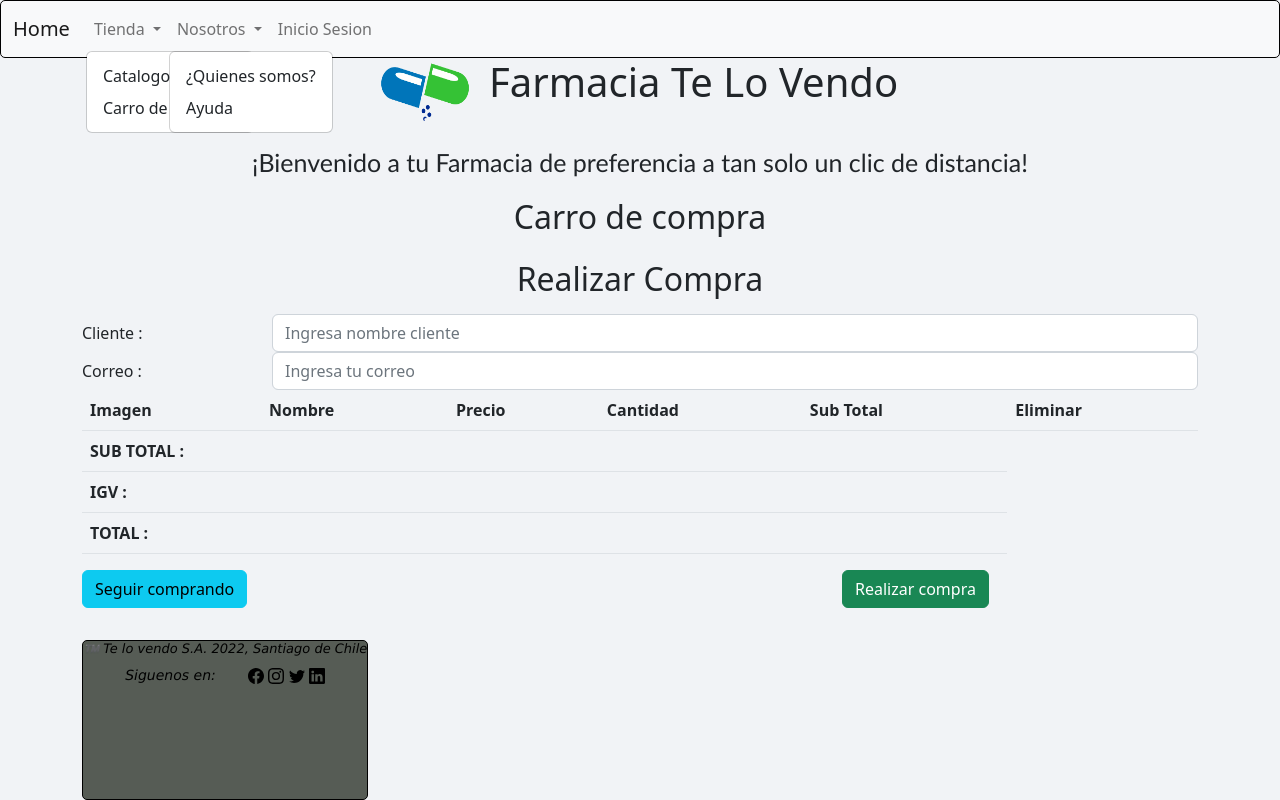
After one commit to Patricio90/tlv_final, a Django app: page /carro/ in a window 1280 px wide. The commit adds this page. Run offline with Django 4.2, Linux system fonts and the light colour scheme; lists and menus that the app fills with data are empty.

Commit message:
updates 3

```diff
--- a/appfarm/static/appfarm/estilos.css
+++ b/appfarm/static/appfarm/estilos.css
@@ -21,6 +21,7 @@ footer{
   border-width: 1px;
   position: absolute;
   bottom: 0;
+  margin-top: 0%;
 }
 .parrafo{
   font-family: Verdana, Geneva, Tahoma, sans-serif;
--- a/appfarm/templates/appfarm/base.html
+++ b/appfarm/templates/appfarm/base.html
@@ -29,7 +29,7 @@
                             <ul class="dropdown-menu show" aria-labelledby="navbarDropdownMenuLink"
                                 data-bs-popper="static">
                                 <li><a class="dropdown-item" href="{% url 'catalogo' %}">Catalogo</a></li>
-                                <li><a class="dropdown-item" href="#">Carro de compras</a></li>
+                                <li><a class="dropdown-item" href="{% url 'appfarm-carro' %}">Carro de compras</a></li>
                             </ul>
                         </li>
                         <li class="nav-item dropdown">
@@ -72,9 +72,6 @@
 
     <div class="container">
         <footer>
-            <p class="pie">&#x2695;&#xfe0f; Nuestro Equipo Farmacias Te Lo Vendo está conformado por especialistas en la
-                materia para brindarles el mejor soporte y experiencia
-                en nuestra plataforna on-line.</p>
             <h6> &#x2122;&#xfe0f; Te lo vendo S.A. 2022, Santiago de Chile</h6>
             <div class="redes-container d-flex justify-content-center">
                 <p class="sig">Siguenos en:</p>
@@ -101,12 +98,6 @@
                     </svg>
                 </ul>
             </div>
-            <center>
-                <p id="datos" class="pie"></p>
-            </center>
-            <center>
-                <p id="Fecha" class="pie"></p>
-            </center>
         </footer>
     </div>
     <script src="https://cdn.jsdelivr.net/npm/bootstrap@5.2.0-beta1/dist/js/bootstrap.bundle.min.js"></script>
--- /dev/null
+++ b/appfarm/templates/appfarm/carro.html
@@ -0,0 +1,86 @@
+{% extends "appfarm/base.html" %}
+{% load static%}
+{% block content %}
+<center>
+    <h2>Carro de compra</h2>
+</center>
+<div class="row ">
+    <div class="col-3">
+    </div>
+</div>
+</div>
+<main>
+    <div class="container w-60%">
+        <div class="row mt-3">
+            <div class="col">
+                <h2 class="d-flex justify-content-center mb-3">Realizar Compra</h2>
+                <form id="procesar-pago" action="#">
+                    <div class="form-group row">
+                        <label for="cliente" class="col-12 col-md-2 col-form-label h2">Cliente :</label>
+                        <div class="col-12 col-md-10">
+                            <input type="text" class="form-control" id="cliente" placeholder="Ingresa nombre cliente"
+                                required>
+                        </div>
+                    </div>
+                    <div class="form-group row">
+                        <label for="email" class="col-12 col-md-2 col-form-label h2">Correo :</label>
+                        <div class="col-12 col-md-10">
+                            <input type="email" class="form-control" id="correo" placeholder="Ingresa tu correo"
+                                required>
+                        </div>
+                    </div>
+                    <div id="carrito" class="table-responsive">
+                        <table class="table" id="lista-compra">
+                            <thead>
+                                <tr>
+                                    <th scope="col">Imagen</th>
+                                    <th scope="col">Nombre</th>
+                                    <th scope="col">Precio</th>
+                                    <th scope="col">Cantidad</th>
+                                    <th scope="col">Sub Total</th>
+                                    <th scope="col">Eliminar</th>
+                                </tr>
+                            </thead>
+                            <tbody>
+                            </tbody>
+                            <tr>
+                                <th colspan="4" scope="col" class="text-right">SUB TOTAL :</th>
+                                <th scope="col">
+                                    <p id="subtotal"></p>
+                                </th>
+                                <!-- <th scope="col"></th> -->
+                            </tr>
+                            <tr>
+                                <th colspan="4" scope="col" class="text-right">IGV :</th>
+                                <th scope="col">
+                                    <p id="igv"></p>
+                                </th>
+                                <!-- <th scope="col"></th> -->
+                            </tr>
+                            <tr>
+                                <th colspan="4" scope="col" class="text-right">TOTAL :</th>
+                                <th scope="col">
+                                    <p id="total"></p>
+                                </th>
+                                <!-- <th scope="col"></th> -->
+                            </tr>
+                        </table>
+                    </div>
+                    <div class="row justify-content-center" id="loaders">
+                        <!-- <img id="cargando" src="img/cargando.gif" width="220"> -->
+                    </div>
+                    <div class="row justify-content-between">
+                        <div class="col-md-4 mb-2">
+                            <a href="" class="btn btn-info btn-block">Seguir comprando</a>
+                        </div>
+                        <div class="col-xs-12 col-md-4">
+                            <a href="" class="btn btn-success btn-block" id="procesar-compra">Realizar compra</a>
+                        </div>
+                    </div>
+                </form>
+            </div>
+        </div>
+    </div>
+</main>
+</div><br>
+{% endblock content %}
--- a/appfarm/templates/appfarm/home.html
+++ b/appfarm/templates/appfarm/home.html
@@ -7,7 +7,7 @@
 
 
             <div class="container">
-                <img src="{% static 'img/farmacia-inicio.png' %}" width="250" height="250" alt="default.jpg">
+                <center><img src="{% static 'img/farmacia-inicio.png' %}" width="540" height="480" alt="default.jpg"></center>
             </div>
 
     {% endblock %}
--- a/appfarm/urls.py
+++ b/appfarm/urls.py
@@ -9,5 +9,6 @@ urlpatterns = [
     path('about/', views.about, name = 'about-appfarm'),
     path('contacto/',views.contacto, name = 'appfarm-contacto'),
     path('registro/',user_views.registro, name='registro'),
-    path('catalogo/',user_views.catalogo, name ='catalogo')
+    path('catalogo/',user_views.catalogo, name ='catalogo'),
+    path('carro/',views.carro, name ='appfarm-carro')
 ]
--- a/appfarm/views.py
+++ b/appfarm/views.py
@@ -7,6 +7,9 @@ def inicio(request):
 
 def about(request):
     return render(request, 'appfarm/about.html')
+
+def carro(request):
+    return render(request, 'appfarm/carro.html')
 
 def contacto(request):
     if request.method=='POST':
```
Also changed, not shown: appfarm/templates/appfarm/catalogo.html (+0 -16 lines).
